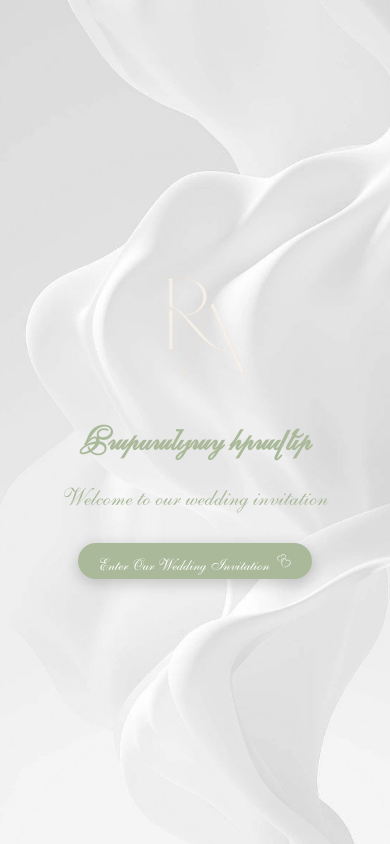
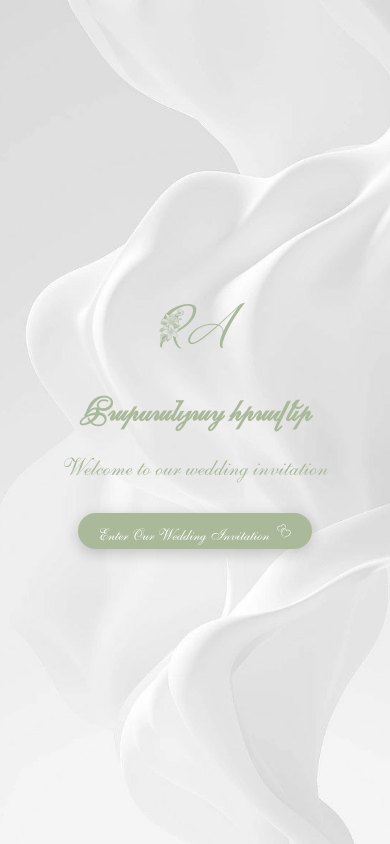
Before and after one commit to RUBBOSS/wedding-invite, a React (Create React App) app: page / in a window 390 px wide. Built offline with nearby package versions, Linux system fonts and the light colour scheme.

Commit message:
Mobile responsive improvements: Fixed 390x844 screen layout, added heart icon, removed hover effects, implemented custom fonts

```diff
--- a/src/App.css
+++ b/src/App.css
@@ -17,6 +17,15 @@
   src: url('./assets/fonts/ArmAllegroU.ttf') format('truetype');
   font-weight: normal;
   font-style: normal;
+  font-display: swap;
+}
+
+/* GeraldinePersonalUseItalic font integration */
+@font-face {
+  font-family: 'GeraldinePersonalUseItalic';
+  src: url('./assets/fonts/GeraldinePersonalUseItalic-PK12m.ttf') format('truetype');
+  font-weight: normal;
+  font-style: italic;
   font-display: swap;
 }
 
@@ -259,6 +268,9 @@ p {
   position: relative;
   max-width: 600px;
   width: 100%;
+  margin: 0 auto;
+  display: flex;
+  justify-content: center;
 }
 
 .asortion>img {
@@ -311,10 +323,25 @@ p {
 }
 
 @media (max-width: 768px) {
+  /* Prevent horizontal scrolling and right side empty space */
+  body, html {
+    overflow-x: hidden !important;
+    width: 100% !important;
+    max-width: 100% !important;
+  }
+
+  * {
+    max-width: 100% !important;
+    box-sizing: border-box !important;
+  }
+
   .main_bg {
     gap: 40px;
     min-height: 100vh;
     padding-bottom: 40px;
+    width: 100vw !important;
+    max-width: 100vw !important;
+    overflow-x: hidden !important;
   }
 
   .starting_bg {
@@ -499,6 +526,11 @@ p {
     object-position: right center !important;
   }
 
+  /* Add margin-left to asortion container on mobile */
+  .asortion {
+    margin-left: 22px !important;
+  }
+
   .assortion1 {
     position: absolute !important;
     top: 0 !important;
@@ -537,6 +569,13 @@ p {
     margin-bottom: 20px !important;
   }
 
+  /* RA text styling for mobile */
+  .welcome-screen div[style*="GeraldinePersonalUseItalic"] {
+    font-size: 4rem !important;
+    margin-bottom: 20px !important;
+    color: #AAB99A !important;
+  }
+
   .welcome-screen .armenian-heading {
     font-size: 2rem !important;
     margin-bottom: 15px !important;
@@ -561,6 +600,56 @@ p {
     display: inline !important;
     margin-top: 0px !important;
     align-self: center !important;
+    width: 32px !important;
+    height: 32px !important;
+    margin-bottom: 0px !important;
+    margin-left: 8px !important;
+  }
+}
+
+/* Additional media query for Pixel 7 and similar devices */
+@media (max-width: 430px) {
+  .welcome-screen button img {
+    width: 24px !important;
+    height: 24px !important;
+    margin-left: 6px !important;
+    margin-bottom: 0px !important;
+    margin-top: 0px !important;
+    flex-shrink: 0 !important;
+  }
+
+  /* RA text styling for Pixel 7 */
+  .welcome-screen div[style*="GeraldinePersonalUseItalic"] {
+    font-size: 3.5rem !important;
+    margin-bottom: 15px !important;
+    color: #AAB99A !important;
+  }
+
+  /* Fix countdown container overlapping on Pixel 7 */
+  .countdownContainer {
+    gap: 4px !important;
+    font-size: 26px !important;
+    max-width: 380px !important;
+    padding: 12px 4px !important;
+    flex-wrap: nowrap !important;
+    justify-content: space-between !important;
+  }
+
+  .countdownContainer>div {
+    font-size: 46px !important;
+    line-height: 1.1 !important;
+    flex-shrink: 1;
+    min-width: 0;
+    text-align: center !important;
+    overflow: hidden;
+  }
+
+  .countdownContainer .armenian-text,
+  .countdownContainer div.armenian-text,
+  .countdown-text,
+  .countdownContainer .countdown-text {
+    font-size: 26px !important;
+    line-height: 1.1 !important;
   }
 }
 
@@ -636,4 +725,11 @@ p {
   .welcome-screen button span {
     line-height: 1 !important;
   }
+
+  /* RA text styling for very small screens */
+  .welcome-screen div[style*="GeraldinePersonalUseItalic"] {
+    font-size: 3rem !important;
+    margin-bottom: 15px !important;
+    color: #AAB99A !important;
+  }
 }
--- a/src/App.js
+++ b/src/App.js
@@ -1,7 +1,6 @@
 import React from "react";
 import { useEffect, useState } from 'react';
 import './App.css';
-import RA from './assets/RA.png';
 import mainBg from './assets/mainBg.jpg';
 import heart from './assets/heart.png';
 import colorfulOnTheStairs from './assets/colorfulOnTheStairs.jpg';
@@ -74,7 +73,7 @@ function App() {
         textAlign: 'center',
         padding: '20px'
       }}>
-        <img src={RA} alt='R&A' style={{width: '150px', marginBottom: '30px'}} />
+        <div style={{fontFamily: 'GeraldinePersonalUseItalic', fontSize: '5rem', color: '#AAB99A', marginBottom: '30px', fontWeight: 'normal', fontStyle: 'italic'}}>RA</div>
         <h1 className="armenian-heading" style={{fontSize: '3rem', marginBottom: '20px', color: '#AAB99A'}}>
           Հարսանյաց հրավեր
         </h1>
@@ -92,20 +91,11 @@ function App() {
             borderRadius: '50px',
             cursor: 'pointer',
             boxShadow: '0 4px 15px rgba(0,0,0,0.2)',
-            transition: 'all 0.3s ease',
             fontFamily: 'ArmAllegro, Arial, sans-serif'
-          }}
-          onMouseOver={(e) => {
-            e.target.style.backgroundColor = '#9AA889';
-            e.target.style.transform = 'translateY(-2px)';
-          }}
-          onMouseOut={(e) => {
-            e.target.style.backgroundColor = '#AAB99A';
-            e.target.style.transform = 'translateY(0)';
           }}
         >
           <span>Enter Our Wedding Invitation</span>
-          <img src={heart} alt="heart" style={{width: '20px', height: '20px', marginLeft: '8px'}} />
+          <img src={heart} alt="heart" style={{width: '32px', height: '32px', marginLeft: '8px'}} />
         </button>
       </div>
     );
@@ -115,8 +105,8 @@ function App() {
   return (
     <div className="main_bg">
       <div className='starting_bg'>
-        <img src={RA} alt='R&A' />
-        <h2>Our forever begins today</h2>
+        <div style={{fontFamily: 'GeraldinePersonalUseItalic', fontSize: '6rem', color: 'white', marginBottom: '30px', fontWeight: 'normal', fontStyle: 'italic'}}>RA</div>
+        <h2 style={{fontSize: '2rem'}}>Our forever begins today</h2>
       </div>
 
       <div className='invitation'>
```
Also changed, not shown: src/assets/fonts/GeraldinePersonalUseItalic-PK12m.ttf (added).
